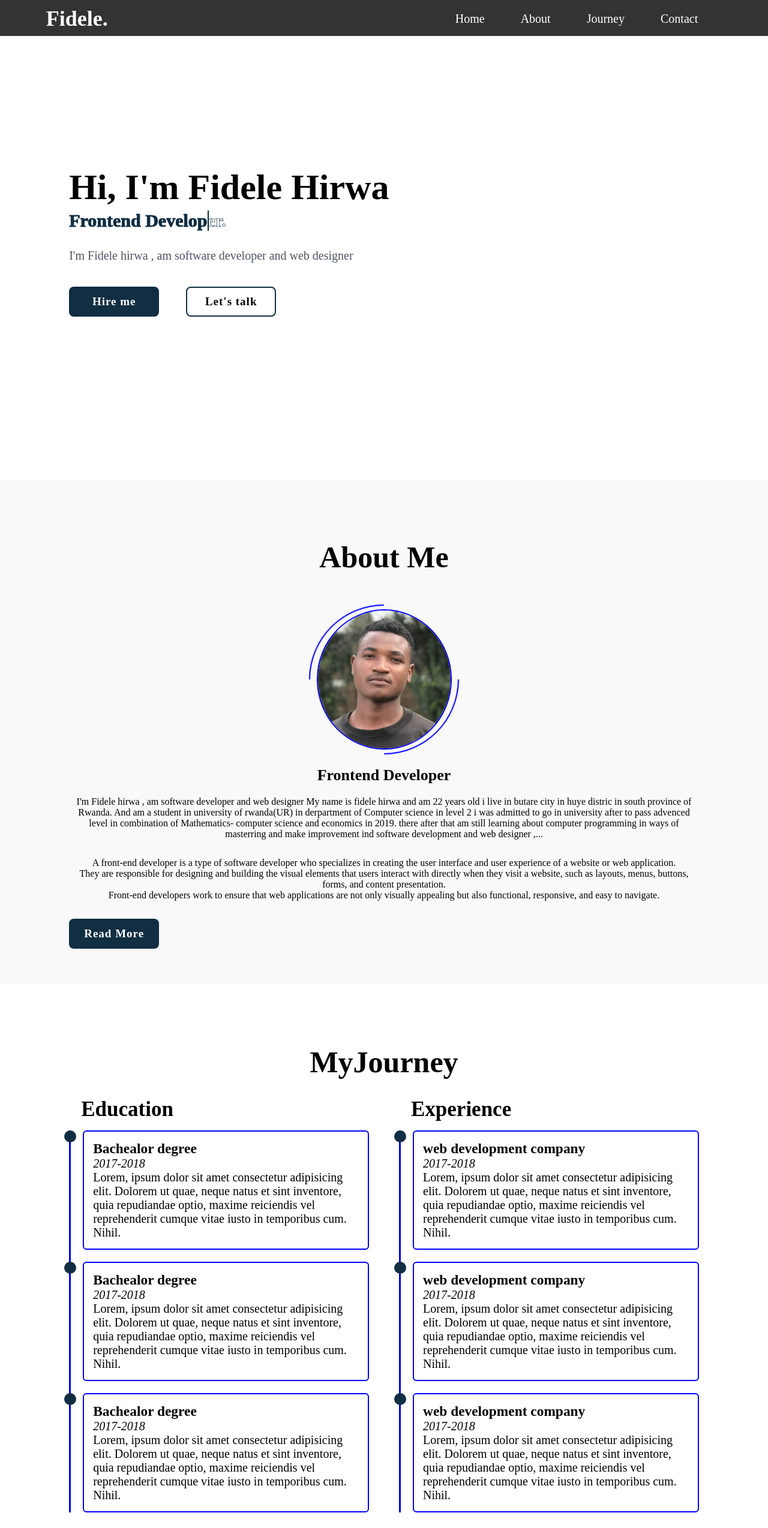
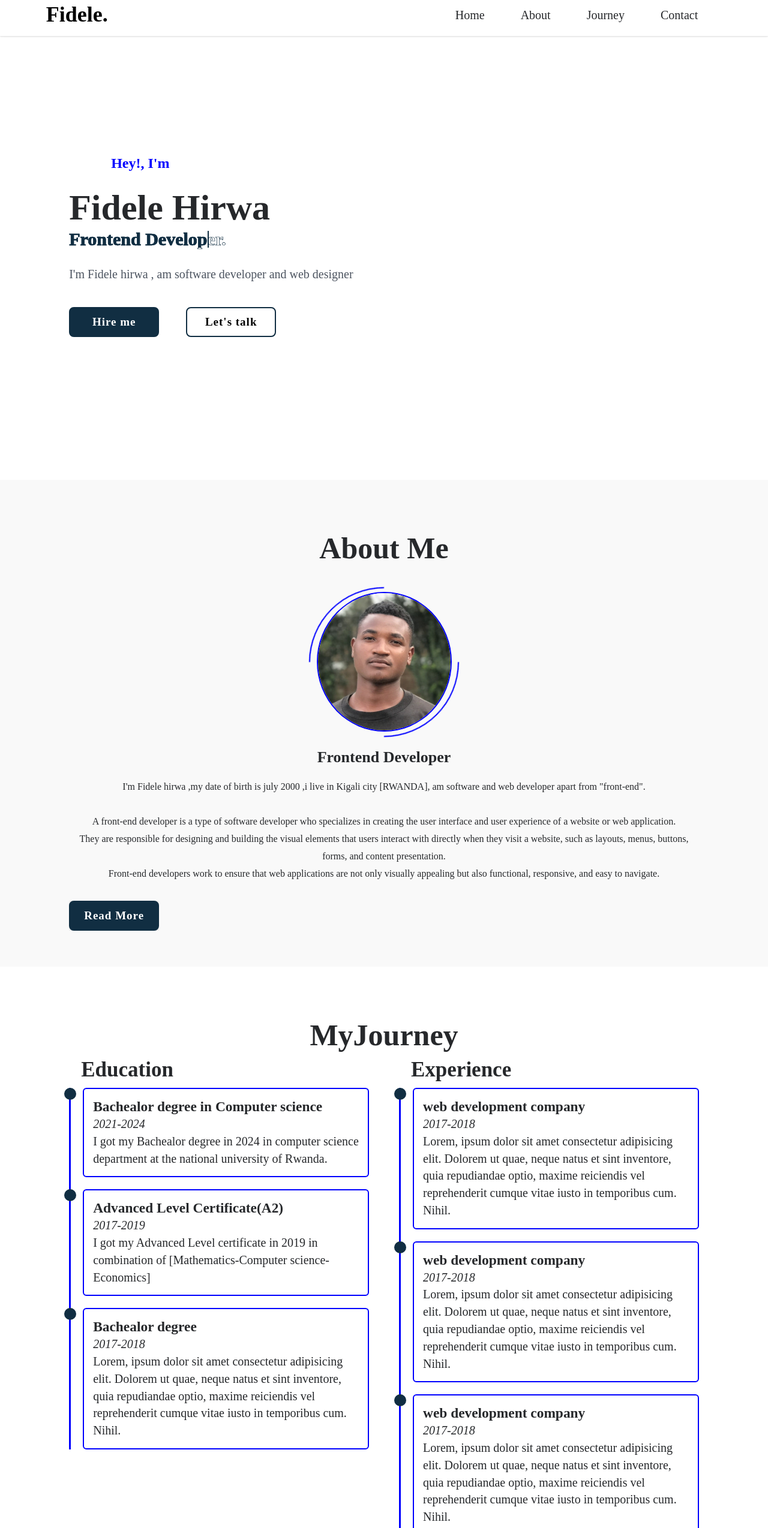
Before and after one commit to fidele22/fidele-portfolio, a plain HTML site: page index.html in a window 1280 px wide. Shown: the top 2548 px of the page at 60% size. Drawn offline with nearby package versions, Linux system fonts and the light colour scheme; a web font is replaced by a local one.

Commit message:
upload changes

```diff
--- a/index.html
+++ b/index.html
@@ -14,7 +14,7 @@
             <h1><a href="#" class="logo"><span>F</span>idele.<span class="animate" style="--i:1;"></span></a></h1>
             <ul class="nav-links">
                 <li><a href="#">Home</a></li>
-                <li><a href="#aboutpage">About</a></li>
+                <li><a href="#aboutpage"> About</a></li>
                 <li><a href="#educationpage">Journey</a></li>
                 <li><a href="#contactpage">Contact</a></li>
             </ul>
@@ -30,7 +30,8 @@
 
 <section class="home show-animate" id="home">
     <div class="home-content">
-        <h1>Hi, I'm <span>Fidele Hirwa</span></h1>
+        <h2>Hey!, I'm </h2>
+        <h1><span>Fidele Hirwa</span></h1>
         <div class="text-animate">
           <h3>Frontend Developer.</h3>
         </div>
@@ -59,12 +60,7 @@
     </div>
     <div class="about-content">
         <h3>Frontend Developer</h3>
-        <p>I'm Fidele hirwa , am software developer and web designer
-My name is fidele hirwa and am 22 years old i live in butare city in huye distric in south province of Rwanda.
-
-And am a student in university of rwanda(UR) in derpartment of Computer science in level 2 i was admitted to go in university after to pass advenced level in combination of Mathematics- computer science and economics in 2019.
-
-there after that am still learning about computer programming in ways of masterring and make improvement ind software development and web designer ,...</p>
+        <p>I'm Fidele hirwa ,my date of birth is july 2000 ,i live in Kigali city [RWANDA], am software  and web developer apart from "front-end".</p>
   <p>A front-end developer is a type of software developer who specializes in creating the user interface and user experience of a website or web application. <br>
     They are responsible for designing and building the visual elements that users interact with directly when they visit a website, such as layouts, menus, buttons, forms, and content presentation. <br>
      Front-end developers work to ensure that web applications are not only visually appealing but also functional, responsive, and easy to navigate.</p>
@@ -85,17 +81,17 @@ there after that am still learning about computer programming in ways of masterr
     <div class="education-box">
         <div class="education-content">
             <div class="content">
-            <h3>Bachealor degree</h3>
-             <div class="year"><i>2017-2018</i></div>
-             <p>Lorem, ipsum dolor sit amet consectetur adipisicing elit. Dolorem ut quae, neque natus et sint inventore, quia repudiandae optio, maxime reiciendis vel reprehenderit cumque vitae iusto in temporibus cum. Nihil.</p>
+            <h3>Bachealor degree in Computer science</h3>
+             <div class="year"><i>2021-2024</i></div>
+             <p> I got my Bachealor degree in 2024 in computer science department at the national university of Rwanda.</p>
             </div>
         </div>
 
         <div class="education-content">
             <div class="content">
-             <h3>Bachealor degree</h3>
-             <div class="year"><i>2017-2018</i></div>
-             <p>Lorem, ipsum dolor sit amet consectetur adipisicing elit. Dolorem ut quae, neque natus et sint inventore, quia repudiandae optio, maxime reiciendis vel reprehenderit cumque vitae iusto in temporibus cum. Nihil.</p>
+             <h3>Advanced Level Certificate(A2)</h3>
+             <div class="year"><i>2017-2019</i></div>
+             <p>I got my Advanced Level certificate in 2019 in combination of [Mathematics-Computer science- Economics]</p>
             </div>
         </div>
 
--- a/style.css
+++ b/style.css
@@ -24,12 +24,16 @@ html{
 }
 body{
     background:var(--bg-color);
-    color: var(--text-color);
+     font-size: 16px;
+     color: #26282b;
+     line-height: 1.8em;
+
 
 }
 nav {
-    background-color: #333;
-    color: #fff;
+    background-color: white;
+    color:black;
+    box-shadow: rgba(0, 0, 0, 0.1) 0px 1px 3px 0px, rgba(0, 0, 0, 0.06) 0px 1px 2px 0px;
     position: fixed;
     width: 100%;
     z-index: 1000;
@@ -57,7 +61,7 @@ nav {
     position: relative;
     font-size: 36px;
     text-decoration: none;
-    color: #fff;
+    color: black
 }
 
 .nav-links {
@@ -71,11 +75,27 @@ nav {
 
 .nav-links a {
     text-decoration: none;
-    color: #fff;
+    color: #26282b;
     font-size: 20px;
     padding: 2rem;
 }
-
+.nav-links a:hover{
+    color: #61DAFB;
+}
+.nav-links li ::after {
+    content: "";
+    display: block;
+    height: 3px;
+    width: 0%;
+    background-color: #61DAFB;
+    position: absolute;
+    transition: all ease-in-out 220ms;
+    margin: 0 0 0 1.6%;
+}
+.nav-links li :hover::after{
+    width: 5%;
+}
+/*humbergar menu */
 .menu-toggle {
     display: none;
     flex-direction: column;
@@ -85,11 +105,22 @@ nav {
 .bar {
     width: 25px;
     height: 3px;
-    background-color: #fff;
+    background-color: white;
     margin: 3px 0;
 }
-
+.navbar h1 span{
+    color:black;
+    background-color:white;
+    border-radius: 50%;
+}
 @media (max-width: 768px) {
+    .navbar {
+        background-color: #333;
+        height: 7rem;
+    }
+    .bar{
+        background-color: white;
+    }
     .menu-toggle {
         display: flex;
     }
@@ -101,8 +132,12 @@ nav {
         top: 50px;
         right: 0;
         width: 100%;
-        height:15rem;
-        text-align: center;
+        height:20rem;
+        text-align: start;
+        padding: 4rem;
+    }
+    .nav-links li :hover::after{
+        width: 0%;
     }
     .nav-links.active {
         display: flex;
@@ -116,6 +151,7 @@ nav {
     }
     .logo{
         font-size: 30px;
+        color: white;
     }
 
 }
@@ -127,6 +163,7 @@ nav {
         font-size: 26px;
     }
 }
+
 /******************************************home section*************************/
 section {
     min-height: 100vh;
@@ -145,6 +182,11 @@ section {
 .home-content{
     max-width: 60rem;
 
+}
+.home-content h2{
+    padding: 2rem;
+    color: blue;
+    margin-left: 5rem;
 }
 .home-content h1{
 position: relative;
```
